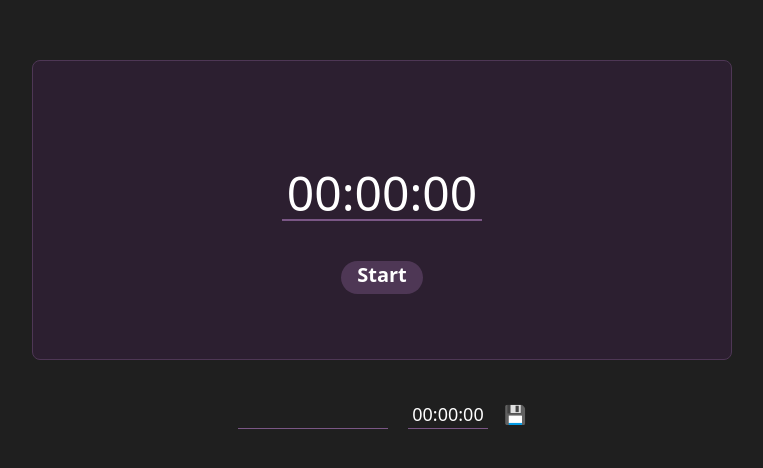
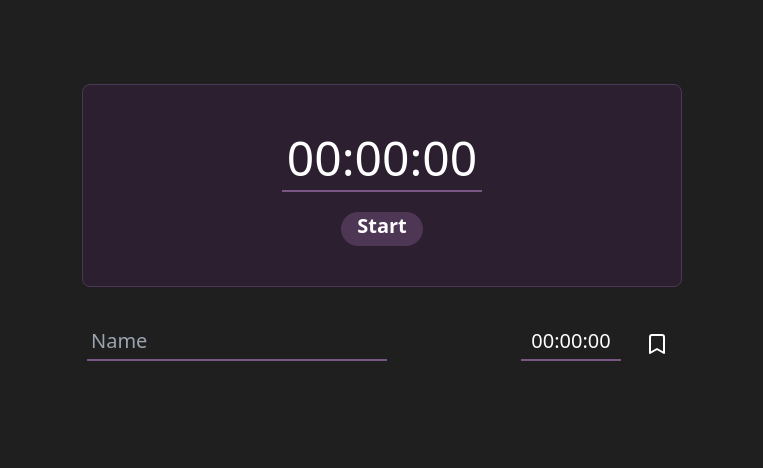
Before and after one commit to Leo-Cata/timer-app, a React (Vite) app: page / in a window 1280 px wide. Shown: the part 136-604 px from the top of the page, without its empty margins (258-1021 px from the left). Built offline with nearby package versions, Linux system fonts and the light colour scheme.

Commit message:
working product

```diff
--- a/package.json
+++ b/package.json
@@ -11,7 +11,8 @@
   },
   "dependencies": {
     "react": "^18.2.0",
-    "react-dom": "^18.2.0"
+    "react-dom": "^18.2.0",
+    "react-icons": "^5.2.1"
   },
   "devDependencies": {
     "@types/react": "^18.2.66",
--- a/src/App.tsx
+++ b/src/App.tsx
@@ -2,7 +2,7 @@ import TimerContainer from "./containers/TimerContainer";
 
 const App = () => {
   return (
-    <div className="h-screen flex items-center justify-center">
+    <div className="min-h-[100dvh] m-3 lg:flex">
       <TimerContainer />
     </div>
   );
--- a/src/components/RetrieveTimes.tsx
+++ b/src/components/RetrieveTimes.tsx
@@ -2,7 +2,11 @@ import { useEffect, useState } from "react";
 import { SavedTimes, StateSetterDateNow } from "../Types/Types";
 import SavedItem from "./SavedItem";
 
-const RetrieveTimes = ({ dateNow, setDateNow }: StateSetterDateNow) => {
+const RetrieveTimes = ({
+  dateNow,
+  setDateNow,
+  setTime,
+}: StateSetterDateNow) => {
   // save the local storage keys
   const [storedTimes, setStoredTimes] = useState<SavedTimes[]>([]);
 
@@ -40,7 +44,11 @@ const RetrieveTimes = ({ dateNow, setDateNow }: StateSetterDateNow) => {
 
   return (
     <div>
-      <SavedItem storedTimes={storedTimes} setDateNow={setDateNow} />
+      <SavedItem
+        storedTimes={storedTimes}
+        setDateNow={setDateNow}
+        setTime={setTime}
+      />
     </div>
   );
 };
--- a/src/components/SaveTimes.tsx
+++ b/src/components/SaveTimes.tsx
@@ -1,9 +1,11 @@
 import { ChangeEvent, useState } from "react";
 import { handleFormatValidation } from "../utils/InputFormatValidation";
-import { Time } from "../Types/Types";
+import { SetTime, Time } from "../Types/Types";
 import RetrieveTimes from "./RetrieveTimes";
 
-const SaveTimes = () => {
+import { LuBookmark } from "react-icons/lu";
+
+const SaveTimes = ({ setTime }: SetTime) => {
   // component's time state
   const [compTime, setCompTime] = useState<Time>({
     hours: "00",
@@ -38,7 +40,6 @@ const SaveTimes = () => {
       // save item in lc
       localStorage.setItem(timeName.toString(), JSON.stringify(compTime));
 
-      // setDateNow(new Date.now)
       // get lc item with key order
       // if it exists, parse it from json, else create an empty array
       // convert to string and push current item
@@ -64,29 +65,39 @@ const SaveTimes = () => {
   };
 
   return (
-    <div>
-      <div className="flex w-full text-lg justify-center space-x-4 py-10">
+    <div className="max-w-[590px] w-full">
+      <div className="space-x-4 text-base lg:text-xl flex justify-between ">
         <input
           type="text"
           name="Time Name"
           id="Time Name"
           onChange={handleSetName}
-          className="mr-1 max-w-[150px]  bg-transparent text-white border-b border-[#7a5685] "
+          maxLength={20}
+          className="bg-transparent text-white border-b-2 border-[#7a5685] pb-1 pl-1"
+          placeholder="Name"
         />
-
+        <div className="self-baseline flex">
           <input
-          type="text"
+            type="tel"
             name="Time Value"
             id="Time Value"
             value={`${compTime?.hours}:${compTime?.minutes}:${compTime?.seconds}`}
             onChange={handleSaveTime}
-          className="w-[80px] text-center bg-transparent text-white border-b border-[#7a5685] focus:text-white/60"
+            className="text-center bg-transparent text-white border-b-2 border-[#7a5685] focus:text-white/60 max-w-[70px] lg:max-w-[100px] pb-1 mr-6"
           />
-        <button className="text-white" onClick={handleSaveLocal}>
-          💾
+          <button
+            className="text-white text-2xl mr-2"
+            onClick={handleSaveLocal}
+          >
+            <LuBookmark />
           </button>
         </div>
-      <RetrieveTimes dateNow={dateNow} setDateNow={setDateNow} />
+      </div>
+      <RetrieveTimes
+        dateNow={dateNow}
+        setDateNow={setDateNow}
+        setTime={setTime}
+      />
     </div>
   );
 };
--- a/src/components/SavedItem.tsx
+++ b/src/components/SavedItem.tsx
@@ -1,6 +1,8 @@
 import { SavedItemProps } from "../Types/Types";
 
-const SavedItem = ({ storedTimes, setDateNow }: SavedItemProps) => {
+import { LuTrash } from "react-icons/lu";
+
+const SavedItem = ({ storedTimes, setDateNow, setTime }: SavedItemProps) => {
   //gets order from lc
   const storedInfo = localStorage.getItem("order");
 
@@ -30,11 +32,33 @@ const SavedItem = ({ storedTimes, setDateNow }: SavedItemProps) => {
   };
 
   return (
-    <div className="text-white">
+    <div className="text-white space-y-2 pt-10 lg:text-xl">
       {storedTimes.map((time) => (
-        <div key={time.name}>
-          <p>{time.name}</p>
-          <button onClick={() => handleDeleteTime(time.name)}>trash</button>
+        <div
+          key={time.name}
+          className="flex px-2 justify-between py-2 bg-[#2C1F30] rounded-md border-b-[3px] border-[#4e3755] "
+        >
+          <div
+            className="hover:cursor-pointer flex w-full"
+            onClick={() =>
+              setTime({
+                hours: time.hours,
+                minutes: time.minutes,
+                seconds: time.seconds,
+              })
+            }
+          >
+            <p className="w-full">{time.name}</p>
+            <p className="mx-5 lg:mx-10">
+              {time.hours}:{time.minutes}:{time.seconds}
+            </p>
+          </div>
+          <button
+            onClick={() => handleDeleteTime(time.name)}
+            className="text-red-800"
+          >
+            <LuTrash size={24} />
+          </button>
         </div>
       ))}
     </div>
--- a/src/components/Timer.tsx
+++ b/src/components/Timer.tsx
@@ -87,7 +87,7 @@ const Timer = ({ time, setTime }: TimeState) => {
 
   return (
     <div
-      className={`flex flex-col items-center justify-center  text-white w-[90%] h-[300px] rounded-lg  border max-w-[700px]
+      className={` text-white rounded-lg  border max-w-[600px] w-full
     ${
       isAlarmActive
         ? "border-red-400 bg-red-500/60"
@@ -95,12 +95,12 @@ const Timer = ({ time, setTime }: TimeState) => {
     }
     `}
     >
-      <div className="flex my-10">
+      <div className="flex flex-col items-center space-y-5 py-10">
         <input
-          type="text"
+          type="tel"
           // when is running, show pointer to show that is clickable, else show grayed out text
           // when alarm is playing change to red, else normal
-          className={`bg-transparent w-[200px] h-14 text-5xl outline-none border-b-2 text-center
+          className={`bg-transparent w-[200px]  text-5xl outline-none border-b-2 text-center
             ${isRunning ? "cursor-pointer" : "focus-within:text-white/60"}
             ${isAlarmActive ? "border-red-300" : "border-[#7a5685]"}`}
           // changes the value when the clock is not running
@@ -109,10 +109,9 @@ const Timer = ({ time, setTime }: TimeState) => {
           onClick={isRunning ? handleClickRunning : undefined}
           value={`${time.hours}:${time.minutes}:${time.seconds}`}
         />
-      </div>
         <button
           onClick={handleStartStop}
-        className={`  text-xl px-4 rounded-full pb-[5px]  font-semibold ${
+          className={`px-4 pb-1.5 align-text-top  text-xl rounded-full  font-semibold ${
             isAlarmActive
               ? "bg-red-700 hover:bg-red-600"
               : " bg-[#4e3755] hover:bg-[#7a5685]"
@@ -121,6 +120,7 @@ const Timer = ({ time, setTime }: TimeState) => {
           {isRunning ? "Stop" : "Start"}
         </button>
       </div>
+    </div>
   );
 };
 
--- a/src/containers/TimerContainer.tsx
+++ b/src/containers/TimerContainer.tsx
@@ -10,9 +10,9 @@ const TimerContainer = () => {
   });
 
   return (
-    <div className="w-full h-full flex justify-center items-center flex-col">
+    <div className="flex flex-col items-center lg:mt-52 space-y-10 w-full">
       <Timer time={time} setTime={setTime} />
-      <SaveTimes />
+      <SaveTimes setTime={setTime} />
     </div>
   );
 };
--- a/src/index.css
+++ b/src/index.css
@@ -2,8 +2,66 @@
 @tailwind components;
 @tailwind utilities;
 
+/*
+  1. Use a more-intuitive box-sizing model.
+*/
+*,
+*::before,
+*::after {
+  box-sizing: border-box;
+}
+/*
+  2. Remove default margin
+*/
+* {
+  margin: 0;
+}
+/*
+  Typographic tweaks!
+  3. Add accessible line-height
+  4. Improve text rendering
+*/
 body {
-  width: 100dvw;
-  height: 100dvh;
+  line-height: 1.5;
+  -webkit-font-smoothing: antialiased;
   background-color: #1f1f1f;
 }
+/*
+  5. Improve media defaults
+*/
+img,
+picture,
+video,
+canvas,
+svg {
+  display: block;
+  max-width: 100%;
+}
+/*
+  6. Remove built-in form typography styles
+*/
+input,
+button,
+textarea,
+select {
+  font: inherit;
+}
+/*
+  7. Avoid text overflows
+*/
+p,
+h1,
+h2,
+h3,
+h4,
+h5,
+h6 {
+  overflow-wrap: break-word;
+}
+/*
+  8. Create a root stacking context
+*/
+#root,
+#__next {
+  isolation: isolate;
+}
```
Also changed, not shown: src/Types/Types.ts (+6 -2 lines), 1 other file (tests, documents, lock files or other folders). Lines whose indentation alone changed are shown as unchanged.
